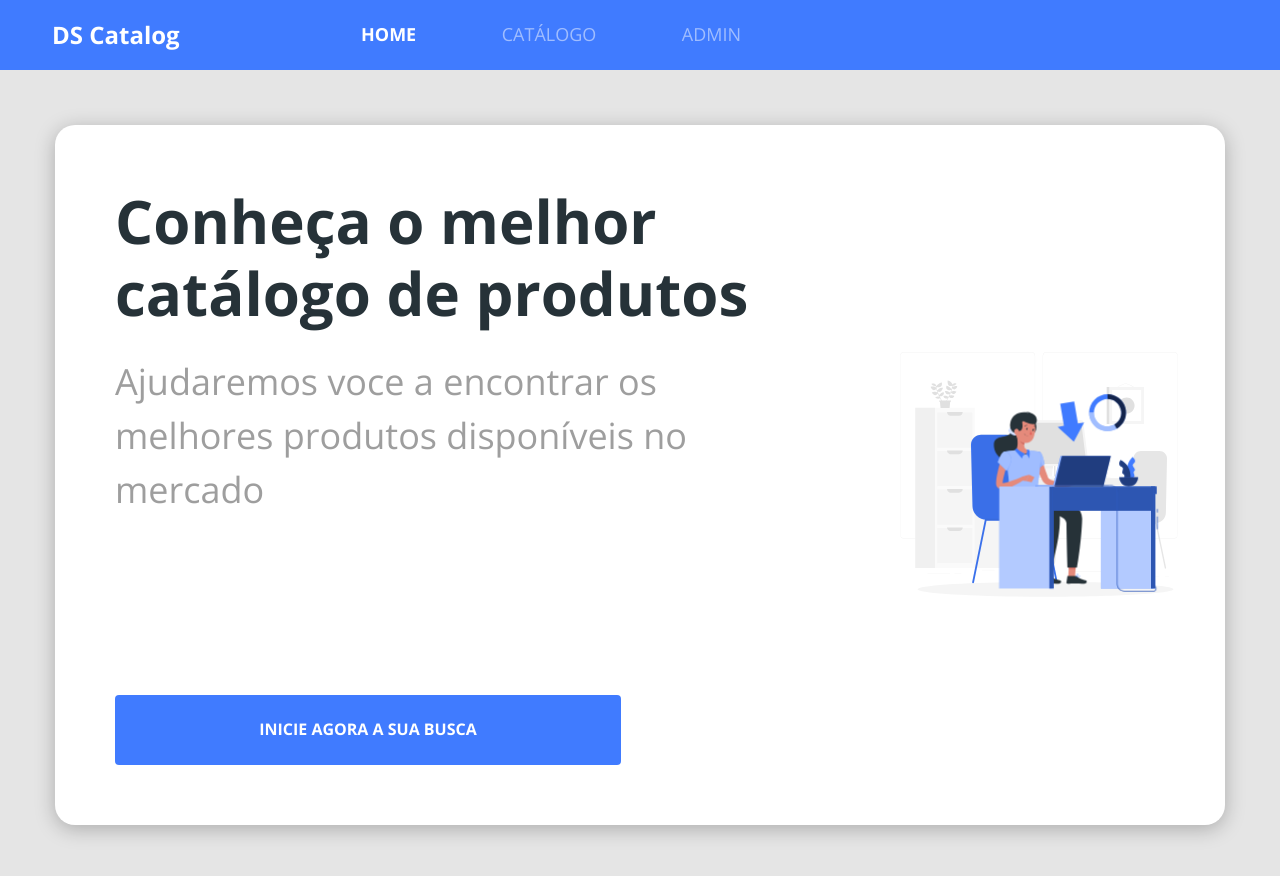
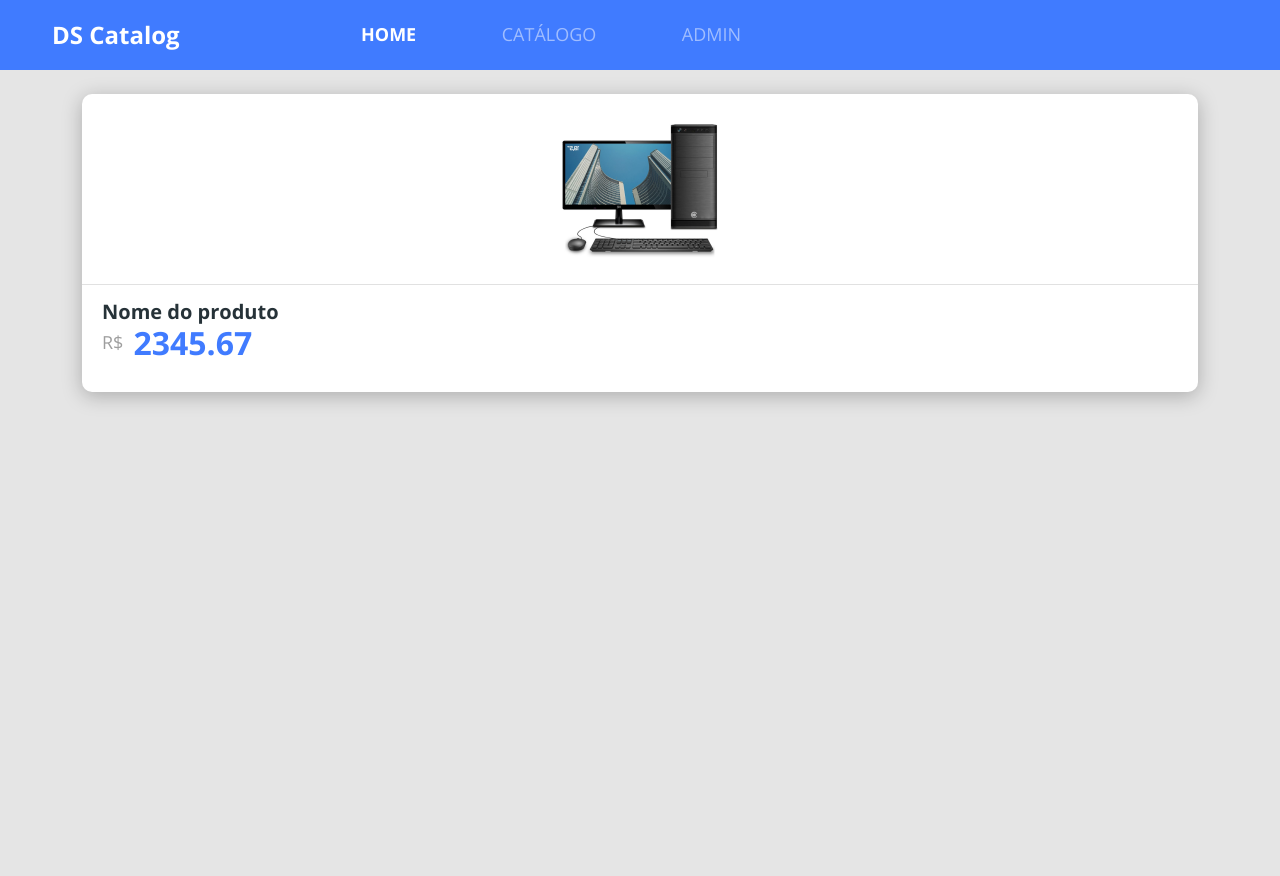
Before and after one commit to westorres9/dscatalogValidationOauth2, a React (Create React App) app in the folder frontend/: page / in a window 1280 px wide. Shown: the top 876 px of the page. After the commit the page ends 800 px from the top, so only its background shows below. Built offline with nearby package versions, Linux system fonts and the light colour scheme.

Commit message:
product price components

```diff
--- a/frontend/src/App.css
+++ b/frontend/src/App.css
@@ -14,3 +14,9 @@
     text-decoration: none;
     color: unset;
 }
+
+.base-card {
+    background-color:#FFF;
+    box-shadow: 0px 4px 20px rgba(0, 0, 0, 0.25);
+    border-radius: 10px;
+}
--- a/frontend/src/App.tsx
+++ b/frontend/src/App.tsx
@@ -1,11 +1,10 @@
 import './assets/styles/custom.scss';
 import './App.css';
-import Home from 'pages/Home';
+import Catalog from 'pages/Catalog';
 
 function App() {
   return (
-    <Home/>
-
+    <Catalog/>
   );
 }
 
--- /dev/null
+++ b/frontend/src/Components/ProductCard/index.tsx
@@ -0,0 +1,20 @@
+import './styles.css';
+import ProductImg from 'assets/images/product.png';
+import ProductPrice from 'Components/ProductPrice';
+
+
+function ProductCard() {
+    return (
+        <div className="base-card product-card">
+            <div className="card-top-container">
+                <img src={ProductImg} alt="Nome do produto" />
+            </div>
+            <div className="card-bottom-container">
+                <h6>Nome do produto</h6>
+                <ProductPrice/>
+            </div>
+        </div>
+    );
+}
+
+export default ProductCard;
--- /dev/null
+++ b/frontend/src/Components/ProductCard/styles.css
@@ -0,0 +1,23 @@
+.product-card{
+    margin-bottom: 30px;
+}
+
+.card-top-container {
+    padding: 16px 0;
+    border-bottom: 1px solid #e1e1e1;
+    text-align: center;
+}
+
+.card-top-container img {
+    width: 158px;
+    height: 158px;
+}
+
+.card-bottom-container {
+    padding: 15px 20px 30px 20px;
+}
+
+.card-bottom-container h6 {
+    font-size: 20px;
+    color: #263238;
+}
--- /dev/null
+++ b/frontend/src/Components/ProductPrice/index.tsx
@@ -0,0 +1,12 @@
+import './styles.css';
+
+function ProductPrice() {
+    return(
+        <div className="product-price-container">
+            <span>R$</span>
+            <h3>2345.67</h3>
+        </div>
+    );
+}
+
+export default ProductPrice;
--- /dev/null
+++ b/frontend/src/Components/ProductPrice/styles.css
@@ -0,0 +1,16 @@
+.product-price-container {
+    display: flex;
+}
+
+.product-price-container span {
+    font-size:18px;
+    color:#9E9E9E;
+    margin-top:5px
+
+}
+
+.product-price-container h3 {
+    font-size: 32px;
+    color: #407bff;
+    margin-left: 10px;
+}
--- /dev/null
+++ b/frontend/src/pages/Catalog/index.tsx
@@ -0,0 +1,16 @@
+import Navbar from "Components/Navbar";
+import ProductCard from "Components/ProductCard";
+
+function Catalog() {
+    return (
+        <>
+            <Navbar/>
+            <div className="container my-4">
+                <ProductCard/>
+            </div>
+        </>
+
+    );
+};
+
+export default Catalog;
--- a/frontend/src/pages/Home/index.tsx
+++ b/frontend/src/pages/Home/index.tsx
@@ -8,7 +8,7 @@
         <>
             <Navbar/>
             <div className="home-container">
-                <div className="home-card">
+                <div className="base-card home-card">
                     <div className="home-content-container">
                         <div>
                             <h1>Conheça o melhor catálogo de produtos</h1>
--- a/frontend/src/pages/Home/styles.css
+++ b/frontend/src/pages/Home/styles.css
@@ -7,10 +7,7 @@
 .home-card {
     display: flex;
     flex-direction: column-reverse;
-    background-color:#FFF;
-    box-shadow: 0px 4px 20px rgba(0, 0, 0, 0.25);
     border-radius: 20px;
-
 }
 
 .home-content-container {
@@ -138,7 +135,7 @@
     }
 
     .home-content-container {
-        height: 700px;
+        height: 600px;
         width: 800px;
         padding: 60px;
         align-items: flex-start;
```
